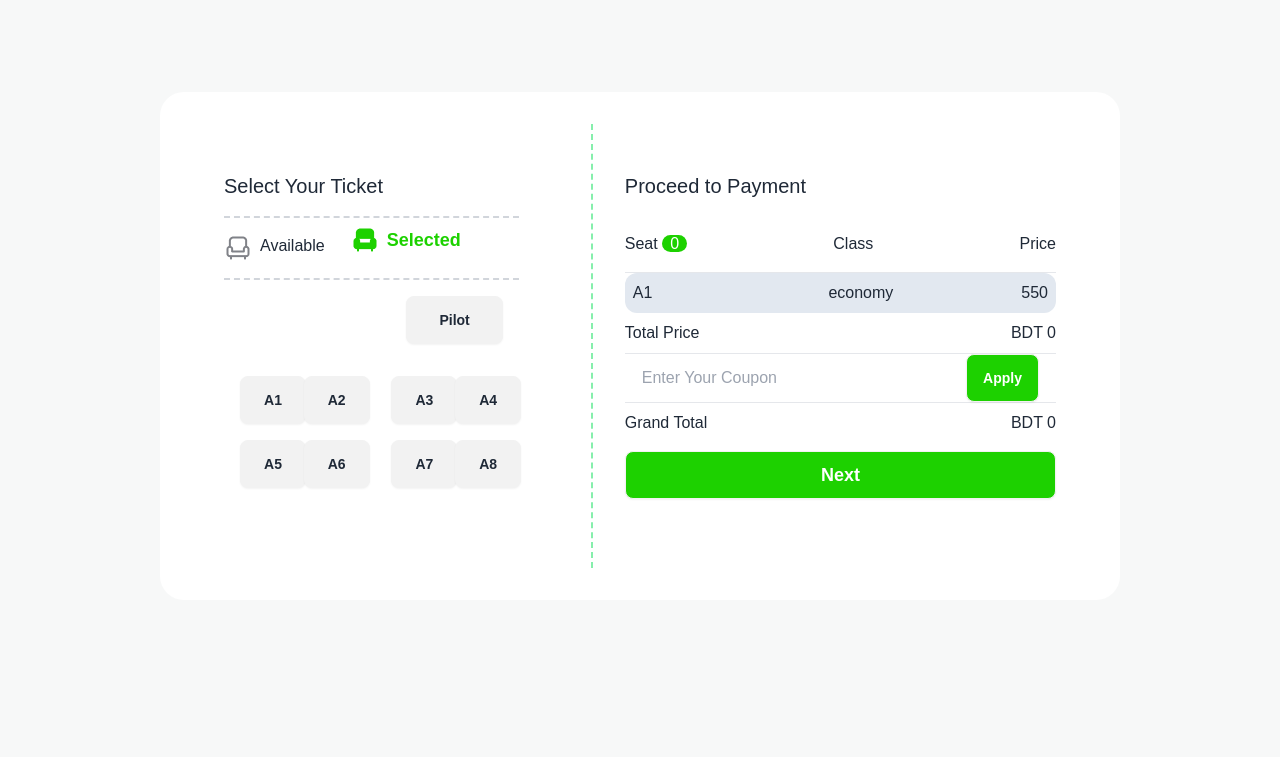
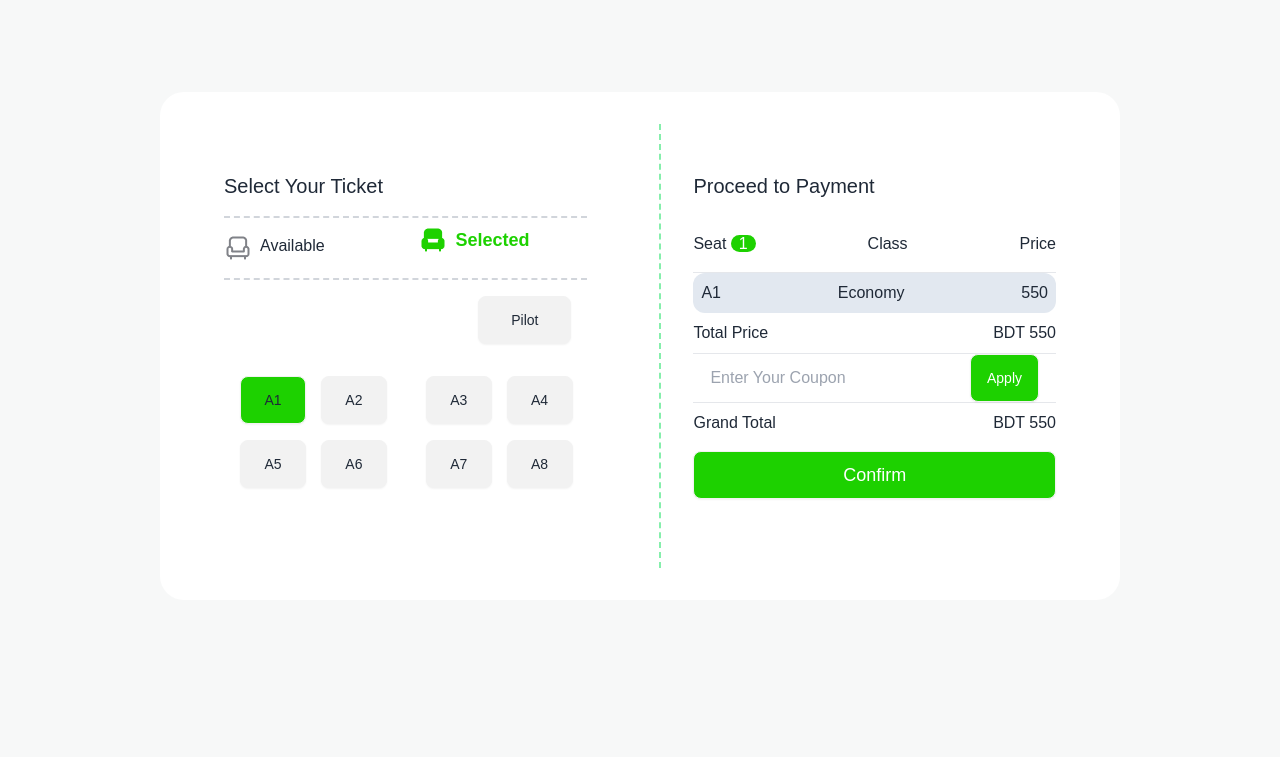
Before and after one commit to imgazi/assgn-five-hero, a plain HTML site: page index.html in a window 1280 px wide. Both pictures are taken after a click on the button "A1". Shown: the part 2232-2989 px from the top of the page. Drawn offline with nearby package versions, Linux system fonts and the light colour scheme.

Commit message:
almost completed

```diff
--- a/index.html
+++ b/index.html
@@ -14,8 +14,10 @@
 
 </head>
 
-<body>
-    <header class="font-raleway mx-32">
+<body  class="bg-gray-100 min-h-screen">
+
+    <main id="booking-page" class="font-raleway ">
+        <header id="" class=" font-raleway mx-32 ">
             <nav>
                 <div class="navbar bg-base-100">
                     <div class="navbar-start">
@@ -102,7 +104,8 @@
                     </div>
                 </div>
         </header>
-    <main class="font-raleway ">
+        <!-- ticket booking page -->
+        <section  class="">
             <section class="m-32">
                 <div>
                     <h1 class="text-4xl font-bold mt-32 text-center ">Best offers for you</h1>
@@ -158,7 +161,7 @@
                             </div>
                             <div class="bg-green-100 flex gap-2 rounded-lg p-2 w-44">
                                 <div><img src="images/seat-green.png" alt=""></div>
-                            <h5 class="text-[#1DD100] font-extrabold text-lg"><span>8</span> Seats left</h5>
+                                <h5 class="text-[#1DD100] font-extrabold text-lg"><span id="seat-left">8</span> Seats left</h5>
                             </div>
 
 
@@ -227,16 +230,16 @@
                             <div class="flex justify-end"><button class="btn px-8 ">Pilot</button></div>
                             <div class="flex justify-between py-8 gap-10">
                                 <div class="grid grid-cols-2 gap-4 w-fit">
-                                <button class="btn px-8">A1</button>
-                                <button class="btn px-8">A2</button>
-                                <button class="btn px-8">A5</button>
-                                <button class="btn px-8">A6</button>
+                                    <button id="A1" onclick="green(this)" class="btn px-8">A1</button>
+                                    <button id="A2" onclick="green(this)" class="btn px-8">A2</button>
+                                    <button id="A5" onclick="green(this)" class="btn px-8 bg-g">A5</button>
+                                    <button id="A6" onclick="green(this)" class="btn px-8">A6</button>
                                 </div>
                                 <div class="grid grid-cols-2 gap-4 w-fit">
-                                <button class="btn px-8">A3</button>
-                                <button class="btn px-8">A4</button>
-                                <button class="btn px-8">A7</button>
-                                <button class="btn px-8">A8</button>
+                                    <button id="A3" onclick="green(this)" class="btn px-8">A3</button>
+                                    <button id="A4" onclick="green(this)" class="btn px-8">A4</button>
+                                    <button id="A7" onclick="green(this)" class="btn px-8">A7</button>
+                                    <button id="A8" onclick="green(this)" class="btn px-8">A8</button>
                                 </div>
                             </div>
 
@@ -246,19 +249,17 @@
                     <div class="ticket-right w-full p-8">
                         <h2 class="font-light text-xl py-4">Proceed to Payment</h2>
                         <div class="flex justify-between py-4 w-auto">
-                        <div class="">Seat <span class="bg-[#1DD100] text-white px-2 rounded-full">0</span></div>
+                            <div class="">Seat <span id="seat-count" class="bg-[#1DD100] text-white px-2 rounded-full">0</span></div>
                             <div class="">Class</div>
                             <div class="">Price</div>
                         </div>
                         <hr>
-                    <div class="selected-ticket bg-slate-200 rounded-xl p-2 flex gap-44">
-                        <span class="Important">A1</span>
-                         <span
-                            class="flex gap-32">economy <span>550</span>
-                        </span></div>
+                        <div id="selected-ticket" class=" bg-slate-200 rounded-xl p-2 ">
+                            </div>
+
                         <div class="flex justify-between py-2">
                             <h3>Total Price </h3>
-                        <h3>BDT <span>0</span> </h3>
+                            <h3>BDT <span id="total-price">0</span> </h3>
                         </div>
                         <hr>
                         <div>
@@ -271,9 +272,9 @@
                         <hr>
                         <div class="flex justify-between py-2">
                             <h3>Grand Total </h3>
-                        <h3>BDT <span>0</span> </h3>
+                            <h3>BDT <span id="grand-total">0</span> </h3>
                         </div>
-                    <button class="btn bg-[#1DD100] text-white mt-2 w-full text-lg">Next</button>
+                        <button onclick="confirm()" class="btn bg-[#1DD100] text-white mt-2 w-full text-lg">Confirm</button>
 
                     </div>
 
@@ -283,14 +284,9 @@
 
 
             </section>
-
-
-    </main>
-
-
-
-    <footer
-        class="footer m-0 px-32 py-12 bg-[#131318] text-base-content text-white font-raleway divide-y divide-dashed divide-gray-500 flex flex-col">
+        </section>
+         <footer id=""
+        class=" footer m-0 px-32 py-12 bg-[#131318] text-base-content text-white font-raleway divide-y divide-dashed divide-gray-500 flex flex-col ">
         <section class="flex p-6  text-center w-full justify-between ">
             <aside>
                 <h3 class="text-2xl font-extrabold">Palki Paribahan</h3>
@@ -316,6 +312,23 @@
 
     </footer>
 
+    </main>
+     <!-- confirmation message page -->
+    <section id="last-page" class="flex justify-center pt-44 hidden" >
+        <div class="p-20 h-full w-1/2 bg-white rounded-3xl flex flex-col items-center text-center">
+            <div><img src="images/success.png" alt=""></div>
+             <div>
+                <h3 class="font-extrabold text-3xl text-[#1DD100] pt-4">success</h3>
+                <p class="font-bold text-lg py-4">Thank you for Booking Our Bus Seats. <br>
+                    We are working hard to find the best service and deals for you.</p>
+                    <p class="font-extralight text-lg pb-4">Shortly you will find a confirmation in your email.</p>
+                    <button class="btn bg-[#1DD100] text-white mt-2 rounded-full px-10 py-2 text-lg">Continue</button>
+             </div>
+        </div>
+     </section>
+
+     <script src="scripts/alpha-clash.js"></script>
+
 </body>
 
 </html>
--- /dev/null
+++ b/scripts/alpha-clash.js
@@ -0,0 +1,100 @@
+// function confirm(){
+//     // hide the booking page
+//     const bookingPage = document.getElementById('booking-page');
+//     console.log(bookingPage.classList.add('hidden'));
+//     // show the last page
+//     const lastPage =document.getElementById('last-page');
+//     lastPage.classList.remove('hidden');
+
+// }
+
+function hideElementsById(id) {
+    const element = document.getElementById(id);
+    element.classList.add('hidden');
+}
+function showElementsById(id) {
+    const element = document.getElementById(id);
+    element.classList.remove('hidden');
+}
+let boss = 0;
+function green(event) {
+
+    const ticket = event.innerText
+    boss += 1;
+    let seatLeft = 8 - boss;
+    const price = 550;
+
+    if (boss <= 4) {
+        event.style.backgroundColor = "#1DD100";
+        ticketsAdded(ticket);
+        seatCount(boss);
+        updateSeatRemaining(seatLeft);
+    }
+    else{
+        alert('One person cannot select more than 4 seats')
+    }
+
+}
+
+function ticketsAdded(ticket) {
+    // const element = document.getElementById('Important');
+    // let ticketName = element.innerText;
+    const ticketName = ticket;
+    const cls = "Economy";
+    const price = 550;
+    console.log(ticketName, cls, price)
+
+    const selectedTickets = document.getElementById('selected-ticket')
+
+    const div = document.createElement('div');
+    div.classList.add('flex');
+    div.classList.add('justify-between');
+
+    const p1 = document.createElement('p');
+    const p2 = document.createElement('p');
+    const p3 = document.createElement('p');
+    p1.innerText = ticketName;
+    p2.innerText = cls;
+    p3.innerText = price;
+
+    div.appendChild(p1);
+    div.appendChild(p2);
+    div.appendChild(p3);
+    selectedTickets.appendChild(div);
+
+    updateTotalCost(price);
+
+}
+
+
+function updateTotalCost(value){
+    let sum= parseInt(document.getElementById('total-price').innerText);
+    sum = sum + parseInt(value);
+
+    document.getElementById('total-price').innerText = sum;
+    console.log(updateGrandTotal())
+
+}
+function updateGrandTotal(){
+    let sum=(document.getElementById('total-price').innerText);
+    document.getElementById('grand-total').innerText=sum;
+
+
+}
+
+
+function seatCount(boss) {
+    const element = document.getElementById('seat-count');
+    element.innerText = boss;
+
+}
+function updateSeatRemaining(seatLeft) {
+    const element = document.getElementById('seat-left');
+    element.innerText = seatLeft;
+}
+// -----------------------function calls --------------------------------------------
+
+function confirm() {
+    hideElementsById('booking-page');
+    showElementsById('last-page');
+}
--- a/styles/styles.css
+++ b/styles/styles.css
@@ -1,22 +1,19 @@
-
-@import url('https://fonts.googleapis.com/css2?family=Raleway:ital,wght@0,100..900;1,100..900&display=swap')
-
-  .raleway-<uniquifier> {
+@import url('https://fonts.googleapis.com/css2?family=Raleway:ital,wght@0,100..900;1,100..900&display=swap') .raleway-<uniquifier> {
     font-family: "Raleway", sans-serif;
     font-optical-sizing: auto;
     font-weight: <weight>;
     font-style: normal;
-  }
+}
 
-  .font-raleway{
+.font-raleway {
     font-family: "Raleway", sans-serif;
     font-optical-sizing: auto;
     font-weight: <weight>;
     font-style: normal;
 
-  }
+}
 
-  .banner {
+.banner {
     background-image: url(../images/banner.png);
     width: auto;
     height: 600px;
@@ -24,3 +21,8 @@
     border-radius: 16px;
     background-position: center center;
 }
+
+.btn {
+    font-weight: 500;
+
+}
```
Lines whose indentation alone changed are shown as unchanged.
